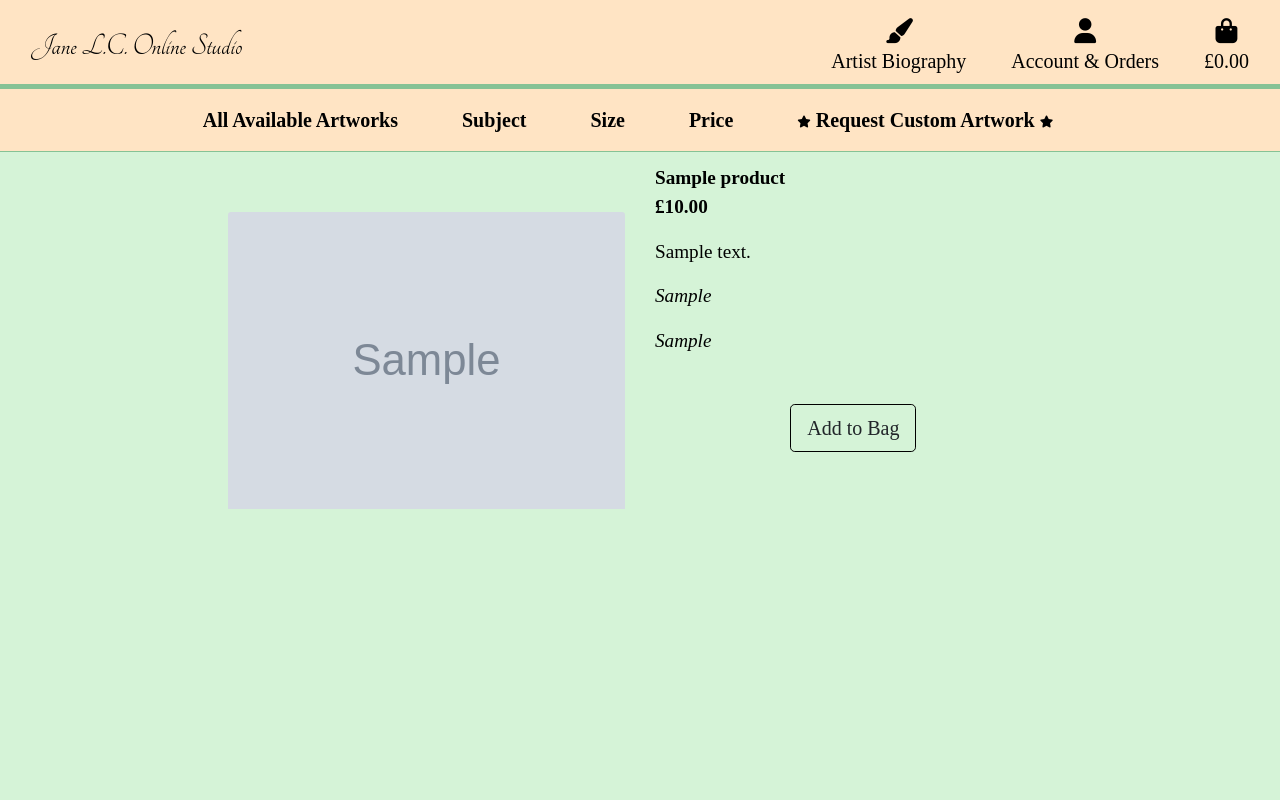
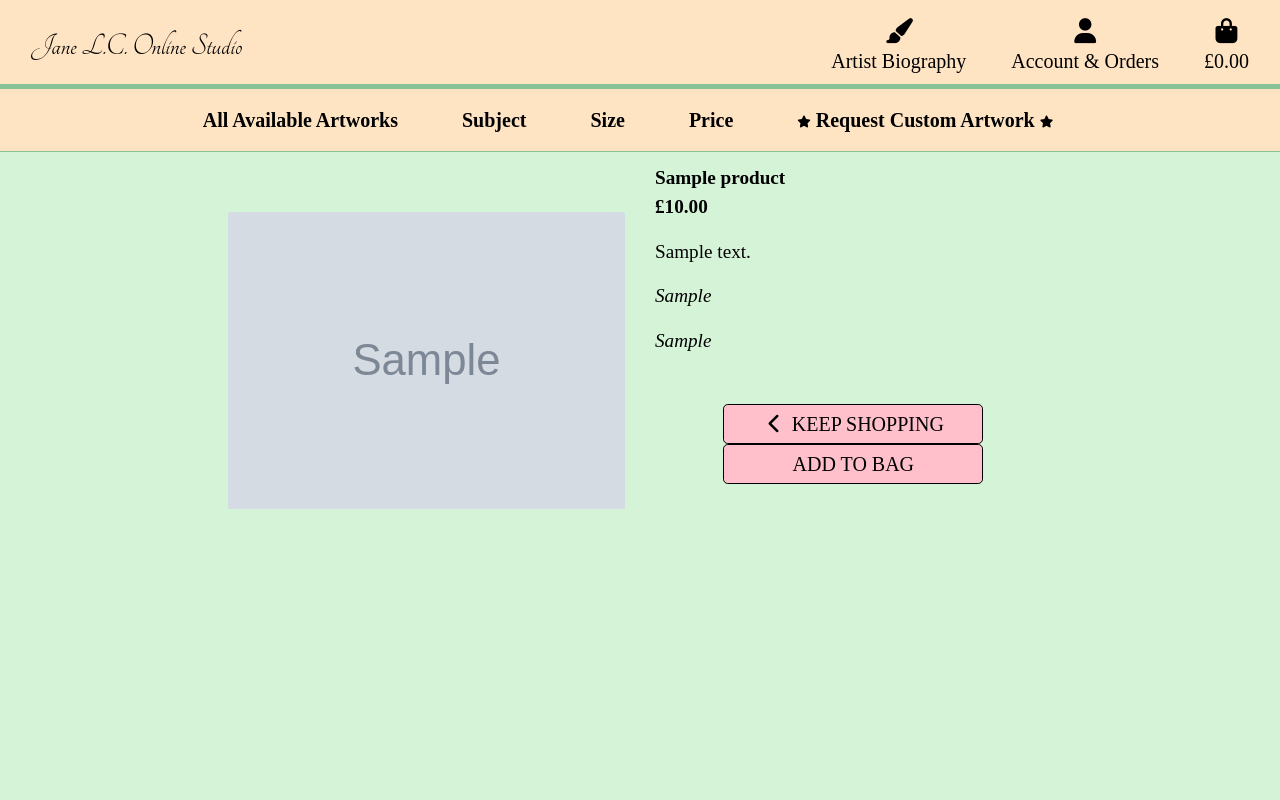
Before and after one commit to TLC-1990/milestone-4, a Django app: page /products/1/ in a window 1280 px wide. Run offline with Django 3.2, Linux system fonts and the light colour scheme; tables that the repository leaves empty hold one stand-in row (values such as "Sample post"); grey boxes marked "Sample" are stand-in pictures; some libraries are stand-ins or nearby versions; some web fonts are replaced.

Commit message:
add add_to_bag function for product detail pages

```diff
--- a/bag/contexts.py
+++ b/bag/contexts.py
@@ -0,0 +1,21 @@
+from decimal import Decimal
+from django.conf import settings
+
+def bag_contents(request):
+    """ A context processor to add the shopping bag contents to the context. """
+
+    bag_items = []
+    total = 0
+    product_count = 0
+
+    delivery = total * Decimal(settings.STANDARD_DELIVERY_PERCENTAGE / 100)
+    grand_total = delivery + total
+
+    context = {
+        'bag_items': bag_items,
+        'total': total,
+        'product_count': product_count,
+        'delivery': delivery,
+        'grand_total': grand_total,
+    }
+    return context
--- a/bag/urls.py
+++ b/bag/urls.py
@@ -3,4 +3,5 @@ from . import views
 
 urlpatterns = [
     path('', views.view_bag, name='view_bag'),
+    path('add/<item_id>/', views.add_to_bag, name='add_to_bag'),
 ]
--- a/jlc_art_ecommerce/settings.py
+++ b/jlc_art_ecommerce/settings.py
@@ -71,6 +71,7 @@ TEMPLATES = [
                 'django.template.context_processors.request',
                 'django.contrib.auth.context_processors.auth',
                 'django.contrib.messages.context_processors.messages',
+                'bag.contexts.bag_contents',
             ],
             'builtins': [
                 'crispy_forms.templatetags.crispy_forms_tags',
@@ -146,3 +147,5 @@ MEDIA_URL = '/media/'
 MEDIA_ROOT = os.path.join(BASE_DIR, 'media')
 
 DEFAULT_AUTO_FIELD = 'django.db.models.BigAutoField'
+
+STANDARD_DELIVERY_PERCENTAGE = 25
--- a/products/templates/products/product_detail.html
+++ b/products/templates/products/product_detail.html
@@ -35,14 +35,26 @@
                 <p class="mt-3 text-black detail"><em>{{ product.dimensions }} </em></p>
             </div>
             <div class="add-to-cart-container text-center">
-                <form action="" method="POST">
+                <form class="form" action="" method="POST">
                     {% csrf_token %}
-                    <button type="submit" class="btn btn-lg border-black rounded-1 py-2 add-to-bag-button">
-                        Add to Bag
-                    </button>
+                    <input type="hidden" name="product_id" value="{{ product.id }}">
+                    <div class="col-12">
+                        <a href="{% url 'products' %}"
+                            class="enter-shop-button btn btn-lg border-black rounded-1 py-1 text-black">
+                            <span class="icon">
+                                <i class="fas fa-chevron-left"></i>
+                            </span>
+                            <span class="text-uppercase">Keep Shopping</span>
+                        </a>
+                        <input type="submit"
+                            class="enter-shop-button btn btn-lg border-black rounded-1 py-1 text-black text-uppercase"
+                            value="Add to Bag">
+                    </div>
+                    <input type="hidden" name="redirect_url" value="{{ request.path }}">
                 </form>
             </div>
         </div>
     </div>
 </div>
+</div>
 {% endblock %}
```
Also changed, not shown: bag/views.py (+12 -1 lines).
